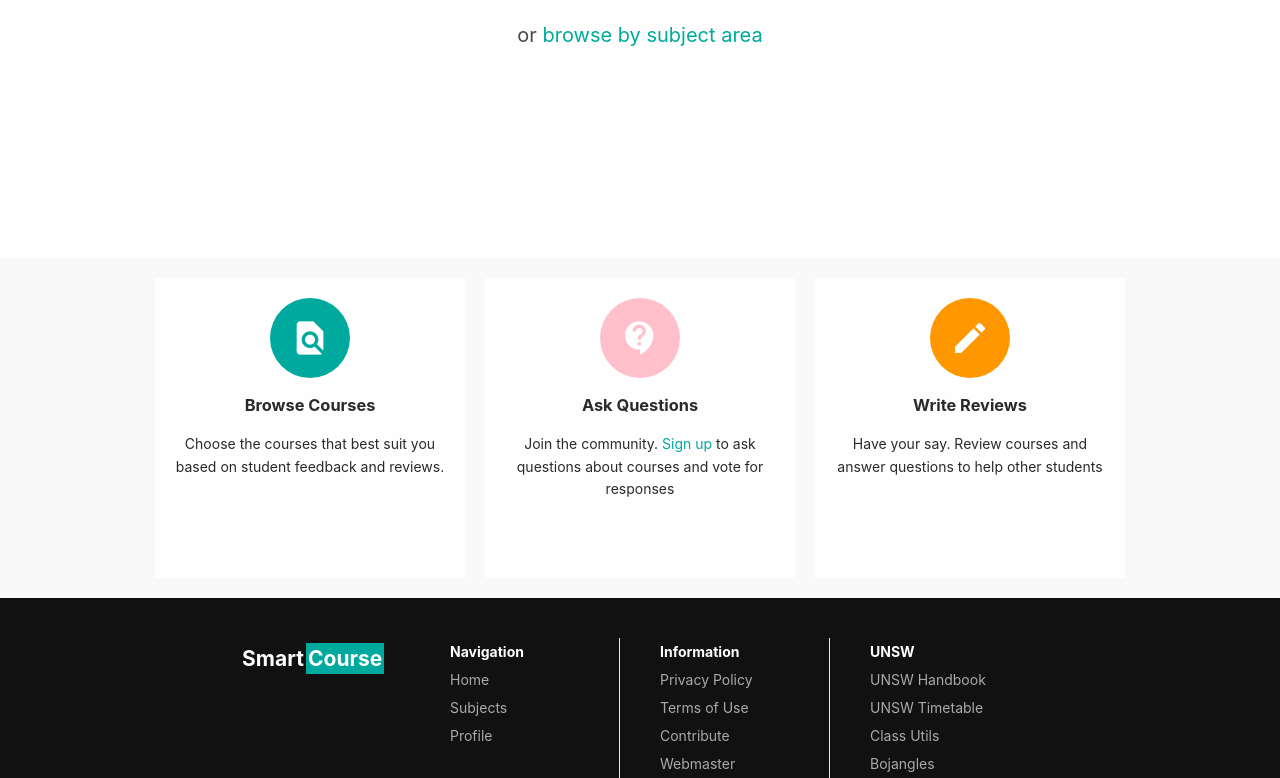
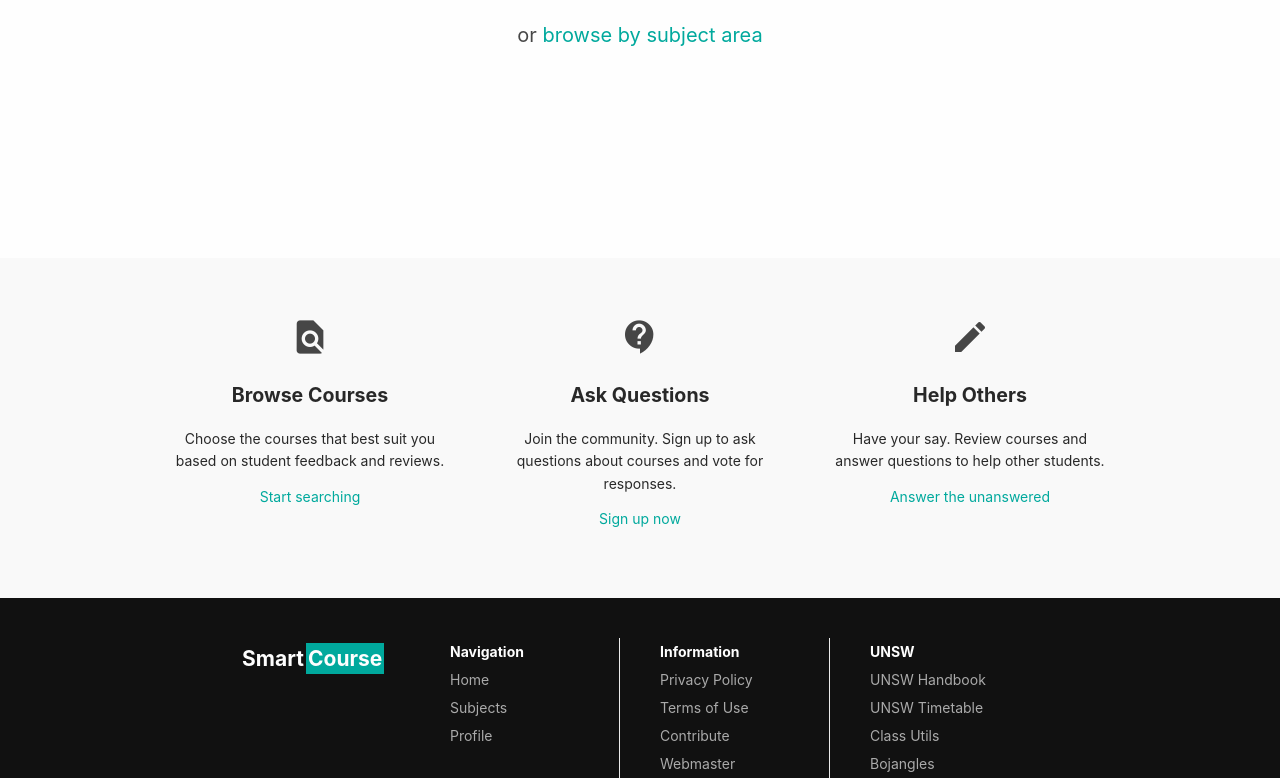
Before and after one commit to SmartCourse/app, a Vue app: page / in a window 1280 px wide. Shown: the part 554-1332 px from the top of the page. Built offline with nearby package versions, Linux system fonts and the light colour scheme; no server answers.

Commit message:
Hompage / drawer tweaks (#364)
* Homepage tweaks + PromoTile

* Can now tab between seach prompts and press enter to select

```diff
--- a/package.json
+++ b/package.json
@@ -1,6 +1,6 @@
 {
   "name": "smartcourse-frontend",
-  "version": "0.1.0",
+  "version": "1.1.2",
   "private": true,
   "scripts": {
     "serve": "vue-cli-service serve",
--- a/src/components/Nav/MiniMenu.vue
+++ b/src/components/Nav/MiniMenu.vue
@@ -1,24 +1,22 @@
 <template>
-  <div class="mini-menu" @click="clickHandler">
+  <div class="mini-menu" @click="clickHandler" @blur="blurHandler" tabindex="0">
     <i ref="toggle" class="material-icons">{{ toggled ? 'close' : 'menu'}}</i>
     <div :class="['mini-menu__items', toggled ? 'toggled' : 'closed' ]">
       <div class="section mini-menu__items--user">
-        <h2>User</h2>
-        <router-link
+        <MiniMenuHeader>User</MiniMenuHeader>
+        <MenuItem
           v-for="item in items"
           :key="item.text"
           :to="item.to"
-          class="menu-item"
-        >{{ item.text }}</router-link>
+        >{{ item.text }}</MenuItem>
       </div>
       <div class="section mini-menu__items--navigation">
-        <h2>Navigation</h2>
-        <router-link
+        <MiniMenuHeader>Navigation</MiniMenuHeader>
+        <MenuItem
           v-for="item in fixedItems"
           :key="item.text"
           :to="item.to"
-          class="menu-item"
-        >{{ item.text }}</router-link>
+        >{{ item.text }}</MenuItem>
       </div>
       <div
         class="section mini-menu__items--logout"
@@ -37,11 +35,17 @@
 
 <script>
 import { mapGetters } from 'vuex'
+import MiniMenuHeader from './MiniMenuHeader'
+import MenuItem from './MiniMenuItem'
 
 export default {
   props: {
     items: Array,
     logout: Function
+  },
+  components: {
+    MiniMenuHeader,
+    MenuItem
   },
   data() {
     return {
@@ -55,10 +59,15 @@ export default {
   },
   methods: {
     clickHandler(event) {
-      const target = event.target
+      const { target } = event
       if (target === this.$refs.toggle) {
         this.toggled = !this.toggled
-      } else if (target.classList.contains('menu-item')) {
+      } else if (target.classList.contains('mini-menu__menu-item')) {
+        this.toggled = false
+      }
+    },
+    blurHandler(event) {
+      if (!event.target.contains(event.relatedTarget)) {
         this.toggled = false
       }
     }
@@ -86,7 +95,7 @@ export default {
   }
 
   to {
-    width: 0;
+    width: 0px;
   }
 }
 
@@ -94,12 +103,7 @@ export default {
   position: relative;
   display: none;
   margin-left: 10px;
-}
-
-h2 {
-  font: var(--header-3);
-  margin: 10px 0;
-  color: var(--theme);
+  outline: none;
 }
 
 .material-icons {
@@ -138,14 +142,6 @@ h2 {
   color: var(--color-red);
 }
 
-.menu-item {
-  margin: 5px 0;
-}
-
-.menu-item:hover, .menu-item:active {
-  color: var(--theme-light);
-}
-
 .toggled {
   animation: slide-in 0.3s forwards;
 }
--- /dev/null
+++ b/src/components/Nav/MiniMenuHeader.vue
@@ -0,0 +1,13 @@
+<template>
+    <h4 class="mini-menu-header">
+        <slot/>
+    </h4>
+</template>
+
+<style scoped>
+.mini-menu-header {
+  font: var(--body-copy-2);
+  margin: 0;
+  color: var(--soft-white);
+}
+</style>
--- /dev/null
+++ b/src/components/Nav/MiniMenuItem.vue
@@ -0,0 +1,26 @@
+<template>
+    <router-link
+        :to="to"
+        class="mini-menu__menu-item">
+        <slot/>
+    </router-link>
+</template>
+
+<script>
+export default {
+  props: {
+    to: String
+  }
+}
+</script>
+
+<style scoped>
+.mini-menu__menu-item {
+  color: var(--soft-black);
+  margin: 5px 0;
+}
+
+.mini-menu__menu-item:hover, .mini-menu__menu-item:active {
+  color: var(--theme-light);
+}
+</style>
--- /dev/null
+++ b/src/components/PromoTile/index.vue
@@ -0,0 +1,81 @@
+<template>
+  <div class="promo-tile">
+    <p class="promo-tile__icon">
+      <i :class="['material-icons', icon.color]">{{ icon.name }}</i>
+    </p>
+    <h3 class="promo-tile__header">{{ title }}</h3>
+    <p class="promo-tile__copy">{{ copy }}</p>
+    <router-link class="promo-tile__link" v-if="link" :to="{ path: link.path }">
+      {{ link.copy }}
+    </router-link>
+  </div>
+</template>
+
+<script>
+export default {
+  props: {
+    icon: {
+      name: String,
+      color: String
+    },
+    title: String,
+    copy: String,
+    link: {
+      copy: String,
+      path: String
+    }
+  }
+}
+</script>
+
+<style scoped>
+.promo-tile {
+  text-align: center;
+  padding: 10px 20px;
+  min-height: 250px;
+  margin: auto;
+}
+
+.promo-tile__header {
+  font: var(--header-3);
+  font-weight: bold;
+}
+
+.promo-tile__copy {
+  color: var(--soft-black);
+}
+
+.promo-tile__link {
+  color: var(--theme);
+}
+
+.promo-tile__icon .material-icons {
+  font-size: var(--font-large);
+}
+
+/* clean these guys up later */
+@media screen and (min-width: 1100px) {
+  .promo-tile {
+    width: 270px;
+  }
+}
+
+@media screen and (max-width: 1100px) {
+  .promo-tile {
+    width: 200px;
+  }
+}
+
+/* tablet and below */
+@media screen and (max-width: 820px) {
+  .promo-tile {
+    width: 300px;
+  }
+}
+
+@media screen and (max-width: 500px) {
+  .promo-tile {
+    width: 220px;
+  }
+}
+</style>
--- a/src/components/Search/index.vue
+++ b/src/components/Search/index.vue
@@ -8,9 +8,11 @@
         />
         <ul v-if="search && suggestions.length">
             <router-link
+                tabindex="0"
                 @click.native="resetSearch()"
                 :key="item.code"
                 tag="li"
+                @keydown.enter.native="enterHandler(`/course/${item.code}`)"
                 v-for="item in suggestions"
                 :to="{ path: `/course/${item.code}` }"
             >
@@ -48,7 +50,11 @@ export default {
   },
 
   methods: {
-    resetSearch() { this.search = '' }
+    resetSearch() { this.search = '' },
+    enterHandler(path) {
+      this.$router.push({ path })
+      this.resetSearch()
+    }
   }
 }
 </script>
@@ -89,7 +95,8 @@ li {
     font-size: 0.8em;
 }
 
-li:hover {
+li:hover, li:focus {
+    outline: none;
     background: var(--theme-light);
 }
 
--- a/src/views/Home.vue
+++ b/src/views/Home.vue
@@ -9,23 +9,10 @@
     <section class="homepage-section">
       <article class="content">
         <div class="why">
-          <div class="why-card">
-            <p class="why-icon"><i class="material-icons theme">find_in_page</i></p>
-            <h3>Browse Courses</h3>
-            <p>Choose the courses that best suit you based on student feedback and reviews.</p>
-          </div>
-          <div class="why-card">
-            <p class="why-icon"><i class="material-icons pink">contact_support</i></p>
-            <h3>Ask Questions</h3>
-            <p>Join the community. <router-link :to="'/signup'">Sign up</router-link> to ask questions about courses and vote for responses
-            </p>
-          </div>
-          <div class="why-card">
-            <p class="why-icon"><i class="material-icons orange">edit</i></p>
-            <h3>Write Reviews</h3>
-            <p>Have your say. Review courses and answer questions to help other students
-            </p>
-          </div>
+          <PromoTile v-for="tile in promoTiles"
+            :key="tile.title"
+            v-bind="tile"
+          />
         </div>
       </article>
     </section>
@@ -34,9 +21,52 @@
 
 <script>
 import Search from '@/components/Search'
+import PromoTile from '@/components/PromoTile'
 
 export default {
-  components: { Search }
+  components: { Search, PromoTile },
+  data() {
+    return {
+      promoTiles: [
+        {
+          icon: {
+            color: 'theme',
+            name: 'find_in_page'
+          },
+          title: 'Browse Courses',
+          copy: 'Choose the courses that best suit you based on student feedback and reviews.',
+          link: {
+            copy: 'Start searching',
+            path: '/subject'
+          }
+        },
+        {
+          icon: {
+            color: 'pink',
+            name: 'contact_support'
+          },
+          title: 'Ask Questions',
+          copy: 'Join the community. Sign up to ask questions about courses and vote for responses.',
+          link: {
+            copy: 'Sign up now',
+            path: '/signup'
+          }
+        },
+        {
+          icon: {
+            color: 'orange',
+            name: 'edit'
+          },
+          title: 'Help Others',
+          copy: 'Have your say. Review courses and answer questions to help other students.',
+          link: {
+            copy: 'Answer the unanswered',
+            path: '/feed'
+          }
+        }
+      ]
+    }
+  }
 }
 </script>
 
@@ -83,36 +113,6 @@ export default {
   max-height: none;
 }
 
-.why-card {
-  text-align: center;
-  padding: 10px 20px;
-  background-color: var(--white);
-  min-height:250px;
-}
-
-.why-card p {
-  color: var(--soft-black);
-}
-
-.why-icon .material-icons {
-  color: var(--white);
-  padding: 0.5em;
-  font-size: var(--font-large);
-  border-radius: 100%;
-}
-
-.why-icon .orange {
-  background-color: #ff9800;
-}
-
-.why-icon .theme {
-  background-color: var(--theme);
-}
-
-.why-icon .pink {
-  background-color: pink;
-}
-
 .offer {
   background-color: var(--white);
 }
@@ -127,18 +127,6 @@ p {
 
 a {
     color:var(--theme)
-}
-
-@media screen and (min-width: 1100px) {
-   .why-card {
-     width: 270px;
-   }
-}
-
-@media screen and (max-width: 1100px) {
-   .why-card {
-     width: 200px;
-   }
 }
 
 /* tablet and below */
@@ -163,15 +151,6 @@ a {
     grid-template-columns: none;
     grid-auto-flow: row;
   }
-  .why-card {
-    width: 300px;
-  }
-}
-
-@media screen and (max-width: 500px) {
-  .why-card {
-    width: 220px;
-  }
 }
 
 </style>
```
Also changed, not shown: 2 other files (tests, documents, lock files or other folders).
